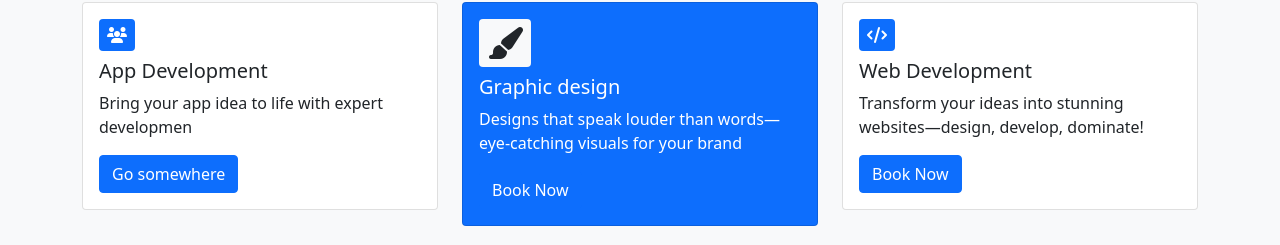
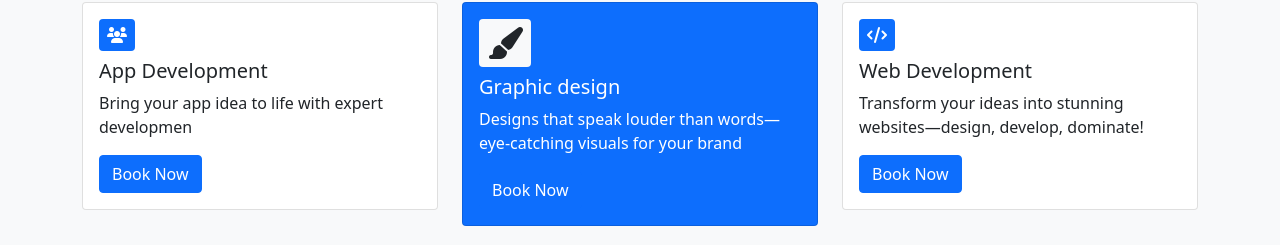
Before and after one commit to NandiniRamnani/bootstrap-website, a plain HTML site: page index.html in a window 1280 px wide. Shown: the part 1854-2099 px from the top of the page. Drawn offline with nearby package versions, Linux system fonts and the light colour scheme; a web font is replaced by a local one.

Commit message:
Update index.html

```diff
--- a/index.html
+++ b/index.html
@@ -231,7 +231,7 @@
         <i class="fas fa-users bg-primary p-2 text-white rounded mb-2"></i>
         <h5 class="card-title">App Development</h5>
         <p class="card-text">Bring your app idea to life with expert developmen</p>
-        <a href="#" class="btn btn-primary">Go somewhere</a>
+        <a href="#" class="btn btn-primary">Book Now</a>
       </div>
     </div>
   </div>
```
